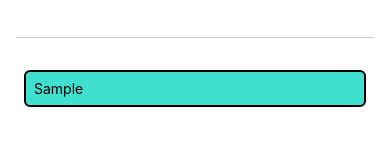
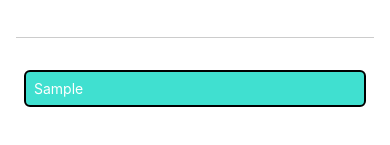
Before and after one commit to allenmurfee/track-your-goals-app-react-native, a React Native app: screen / in a window 390 px wide. Both pictures are taken after typing "Sample" into the empty fields and a click on the button "ADD GOAL". Shown: the part 207-352 px from the top of the page. Built offline with nearby package versions, Linux system fonts and the light colour scheme.

Commit message:
CSS changes - new View to do borderRadius

```diff
--- a/App.js
+++ b/App.js
@@ -29,9 +29,11 @@
       {/* List view for all goals */}
       <View style={styles.goalsContainer}>
         {courseGoals.map((goal, index) => (
-          <Text style={styles.individualGoal} key={index}>
-            {goal}
-          </Text>
+          // Apply individualGoal styling to View because applying to <Text> doesn't allow rounded corners borderRadius on IOS
+          <View style={styles.individualGoal} key={index}>
+            {/* Apply "color" CSS styling on the text because "color" on the parent won't cascade to the child. */}
+            <Text style={styles.goalText}>{goal}</Text>
+          </View>
         ))}
       </View>
     </View>
@@ -70,6 +72,8 @@
     backgroundColor: "turquoise",
     borderColor: "black",
     borderRadius: 6,
-    color: "black",
+  },
+  goalText: {
+    color: "white",
   },
 });
```
